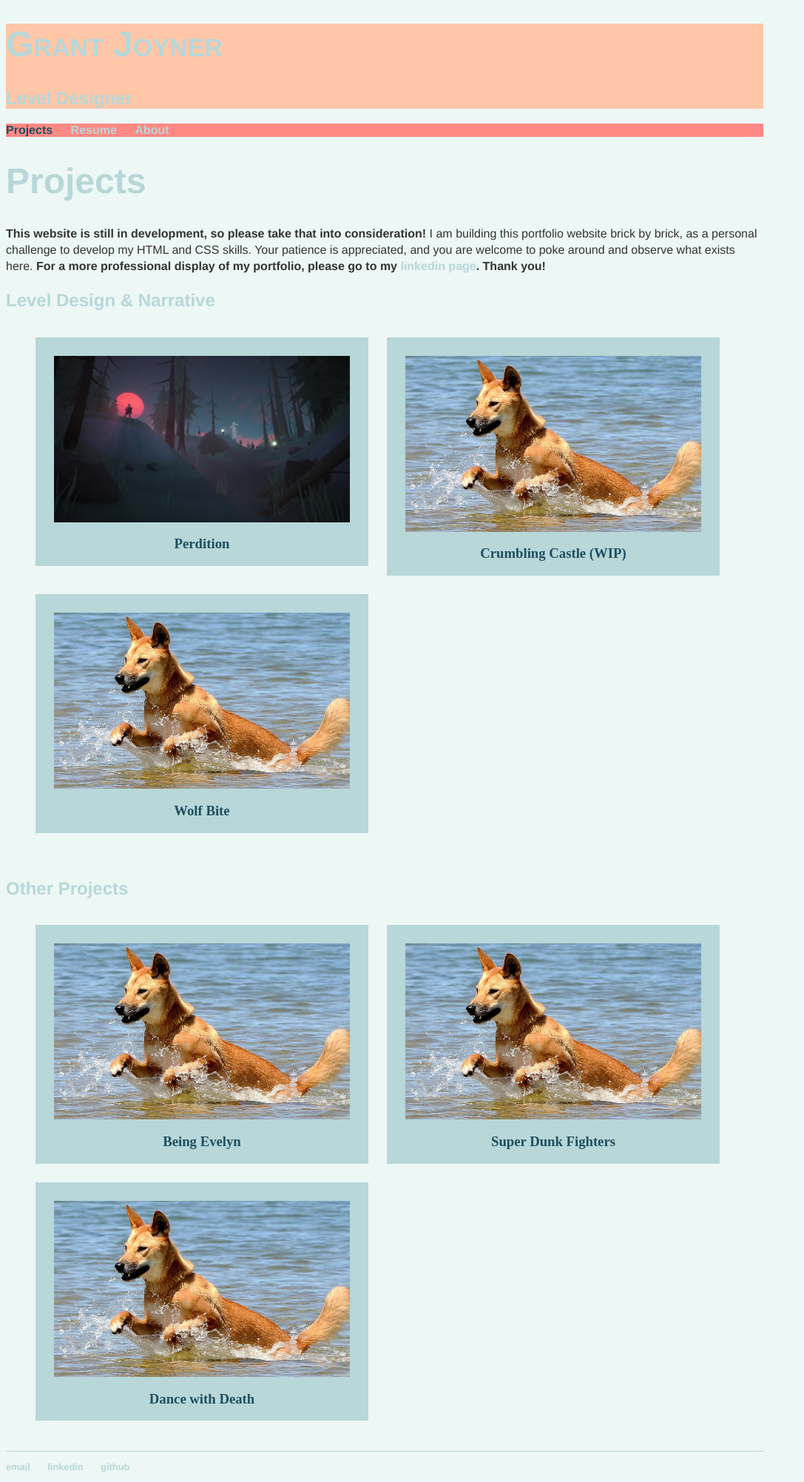
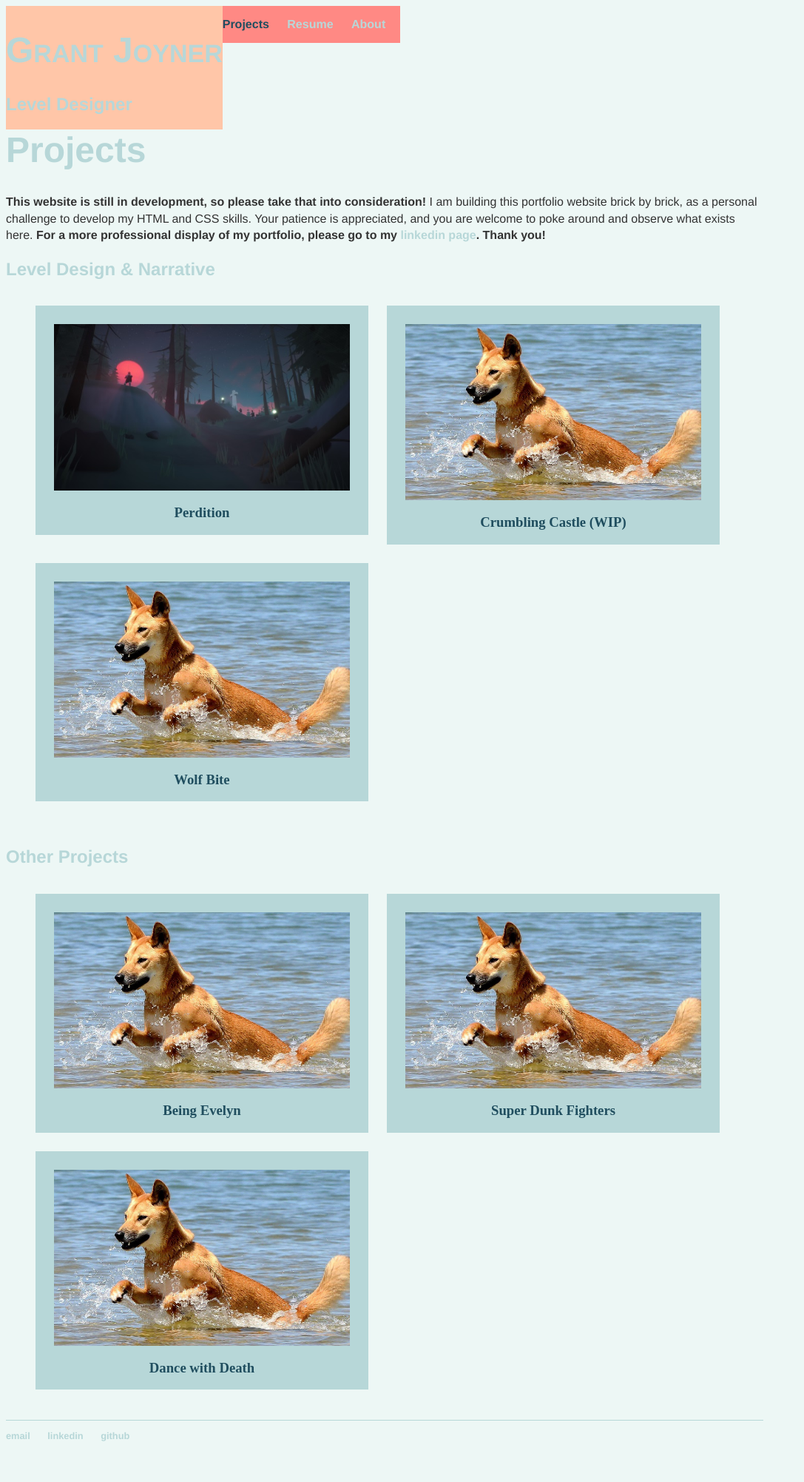
Before and after one commit to digigrant/digigrant.github.io, a Jekyll site: the page built from index.html, in a window 1280 px wide. Shown: the whole page at 74% size, without its empty margins (0-1087 px from the left). Built offline with Jekyll 4.4.1, drawn with Linux system fonts in a browser that asks for light colours; after the commit the page ends 1961 px from its top, so only the background shows below that.

Commit message:
Update main.scss

```diff
--- a/_sass/main.scss
+++ b/_sass/main.scss
@@ -15,11 +15,18 @@ body
 header
 {
     background-color: $color4;
+    float: left;
 }
 
 nav
 {
     background-color: $color5;
+    float: left;
+}
+
+h1
+{
+    clear: left;
 }
 
 nav ul, footer ul
```
